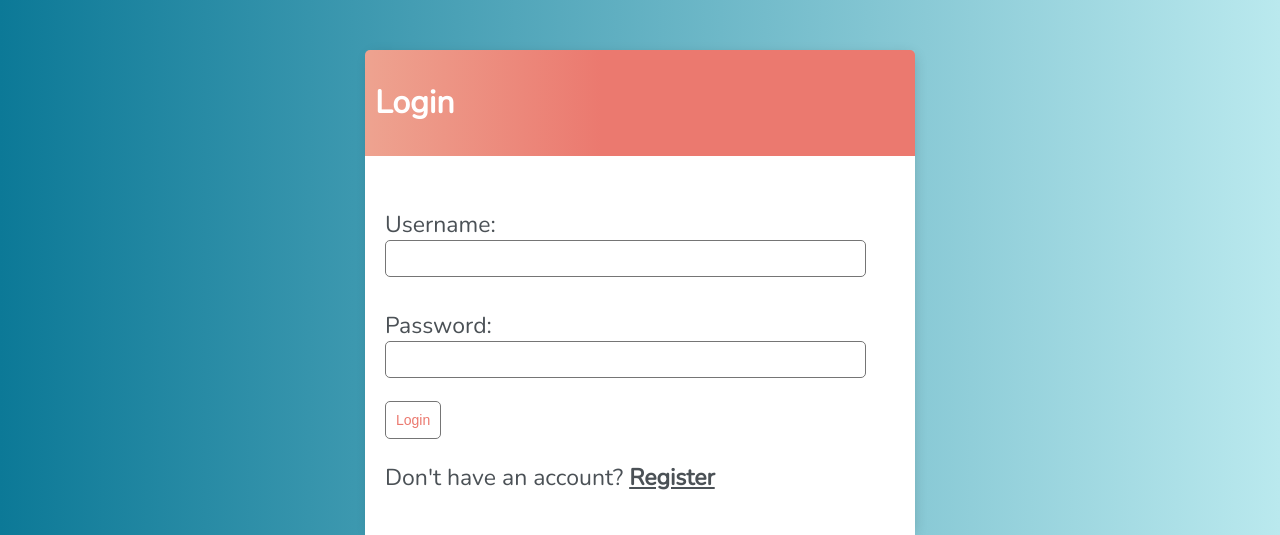
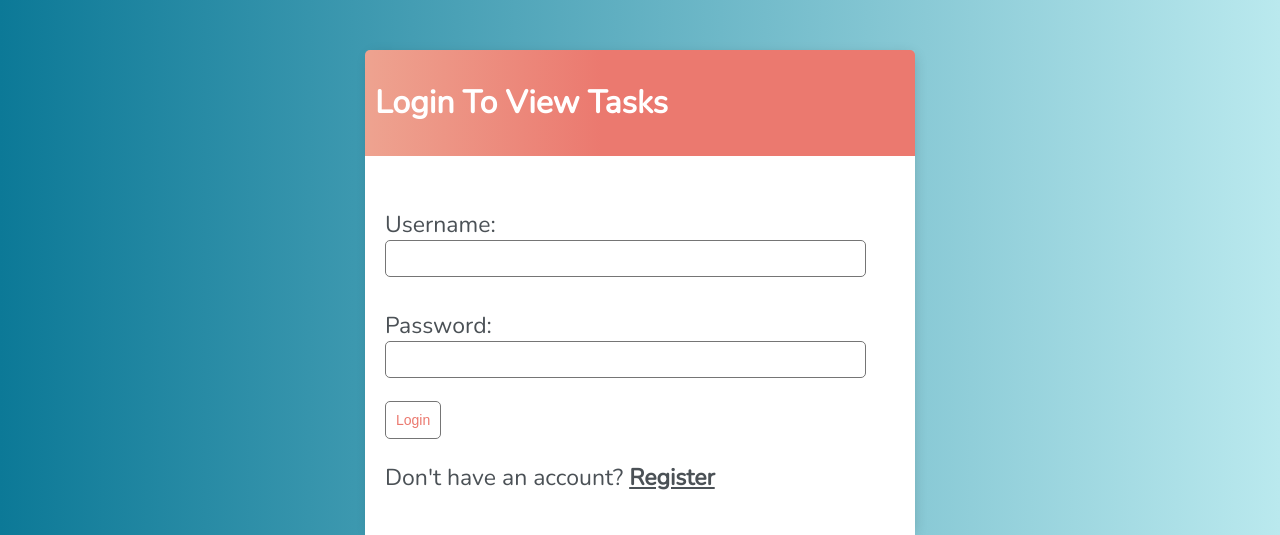
Before and after one commit to sivaguru004/django_todo, a Django app: page /login/ in a window 1280 px wide. Shown: the top 535 px of the page. Run offline with Django 5.2, Linux system fonts and the light colour scheme.

Commit message:
login.html

```diff
--- a/base/templates/base/login.html
+++ b/base/templates/base/login.html
@@ -2,7 +2,7 @@
 {% block content %}
 
 <div class="header-bar">
-    <h1>Login</h1>
+    <h1>Login To View Tasks</h1>
 </div>
 
 <div class="card-body">
```
